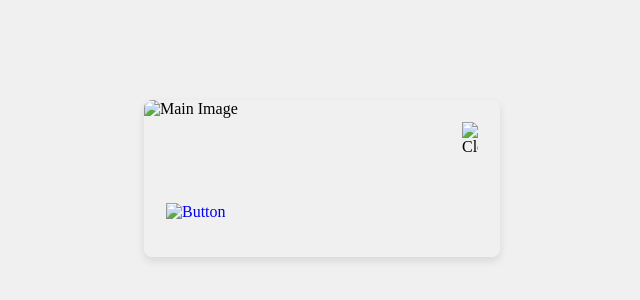
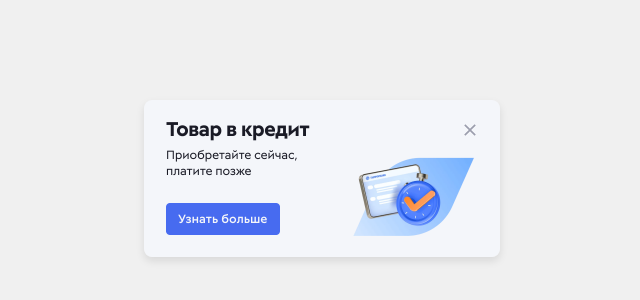
Before and after one commit to superbaldyozh/banner_gpb, a plain HTML site: page gpb_new.html in a window 1280 px wide. Shown: the part 222-522 px from the top of the page, without its empty margins (318-958 px from the left). Drawn offline with Linux system fonts and the light colour scheme.

Commit message:
Update gpb_new.html

```diff
--- a/gpb_new.html
+++ b/gpb_new.html
@@ -50,11 +50,11 @@
 </head>
 <body>
     <div class="banner" id="mainBanner">
-        <img src="background.png" alt="Main Image" class="main-image">
+        <img src="images/background.png" alt="Main Image" class="main-image">
         <a href="https://www.gazprombank.ru/" target="_blank">
-            <img src="button_more.png" alt="Button" class="button-image">
+            <img src="images/button_more.png" alt="Button" class="button-image">
         </a>
-        <img src="button_close.svg" alt="Close" class="icon-image" onclick="closeBanner()">
+        <img src="images/button_close.svg" alt="Close" class="icon-image" onclick="closeBanner()">
     </div>
 
     <script>
```
